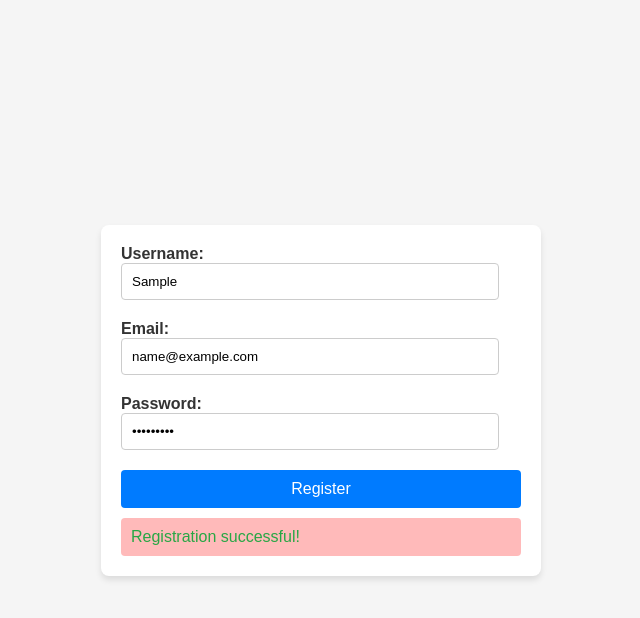
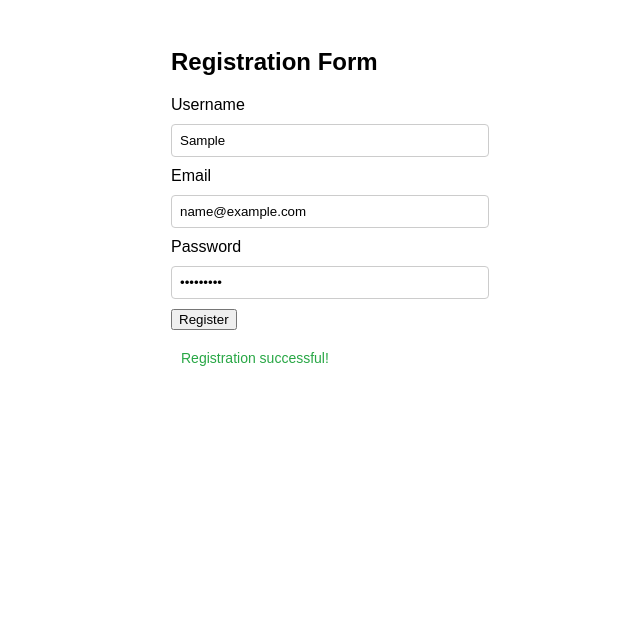
Before and after one commit to Thandanani698/Form-Creation-Validation, a plain HTML site: page index.html in a window 1280 px wide. Both pictures are taken after typing "Sample", "name@example.com", "Sample123" into the empty fields and a click on the button "Register". Shown: the whole page, without its empty margins (319-959 px from the left). Drawn offline with Linux system fonts and the light colour scheme.

Commit message:
Initial commit with form creation and validation

```diff
--- a/index.html
+++ b/index.html
@@ -1,25 +1,107 @@
 <!DOCTYPE html>
 <html lang="en">
 <head>
-    <meta charset="UTF-8">
-    <meta name="viewport" content="width=device-width, initial-scale=1.0">
-    <title>User Registration Form</title>
-    <link rel="stylesheet" href="style.css">
+  <meta charset="UTF-8">
+  <meta name="viewport" content="width=device-width, initial-scale=1.0">
+  <title>Registration Form</title>
+  <style>
+    /* Simple styling for the form and feedback */
+    body {
+      font-family: Arial, sans-serif;
+      padding: 20px;
+    }
+    .form-container {
+      width: 300px;
+      margin: 0 auto;
+    }
+    input {
+      width: 100%;
+      padding: 8px;
+      margin: 10px 0;
+      border: 1px solid #ccc;
+      border-radius: 4px;
+    }
+    #form-feedback {
+      margin-top: 10px;
+      padding: 10px;
+      display: none;
+      border-radius: 4px;
+      font-size: 14px;
+    }
+  </style>
 </head>
 <body>
+
+  <div class="form-container">
+    <h2>Registration Form</h2>
     <form id="registration-form">
-        <label for="username">Username:</label>
-        <input type="text" id="username" required>
+      <label for="username">Username</label>
+      <input type="text" id="username" name="username" required>
 
-        <label for="email">Email:</label>
-        <input type="email" id="email" required>
+      <label for="email">Email</label>
+      <input type="email" id="email" name="email" required>
 
-        <label for="password">Password:</label>
-        <input type="password" id="password" required>
+      <label for="password">Password</label>
+      <input type="password" id="password" name="password" required>
 
-        <button type="submit">Register</button>
-        <div id="form-feedback"></div>
+      <button type="submit">Register</button>
     </form>
-    <script src="script.js"></script>
+
+    <!-- Feedback div for validation messages -->
+    <div id="form-feedback"></div>
+  </div>
+
+  <script>
+    // Wait until the DOM is fully loaded
+    document.addEventListener('DOMContentLoaded', function() {
+      // Select form and feedback division
+      const form = document.getElementById('registration-form');
+      const feedbackDiv = document.getElementById('form-feedback');
+
+      // Add event listener to the form for the 'submit' event
+      form.addEventListener('submit', function(event) {
+        // Prevent the form from submitting to the server
+        event.preventDefault();
+
+        // Retrieve user inputs and trim any leading/trailing whitespace
+        const username = document.getElementById('username').value.trim();
+        const email = document.getElementById('email').value.trim();
+        const password = document.getElementById('password').value.trim();
+
+        // Initialize validation variables
+        let isValid = true;
+        const messages = [];
+
+        // Username validation (at least 3 characters)
+        if (username.length < 3) {
+          isValid = false;
+          messages.push('Username must be at least 3 characters long.');
+        }
+
+        // Email validation (must include '@' and '.')
+        if (!email.includes('@') || !email.includes('.')) {
+          isValid = false;
+          messages.push('Please enter a valid email address.');
+        }
+
+        // Password validation (at least 8 characters)
+        if (password.length < 8) {
+          isValid = false;
+          messages.push('Password must be at least 8 characters long.');
+        }
+
+        // Display feedback
+        feedbackDiv.style.display = "block"; // Make feedbackDiv visible
+        if (isValid) {
+          feedbackDiv.textContent = "Registration successful!";
+          feedbackDiv.style.color = "#28a745"; // Success message color
+        } else {
+          feedbackDiv.innerHTML = messages.join('<br>'); // Join messages with line breaks
+          feedbackDiv.style.color = "#dc3545"; // Error message color
+        }
+      });
+    });
+  </script>
+
 </body>
 </html>
```
